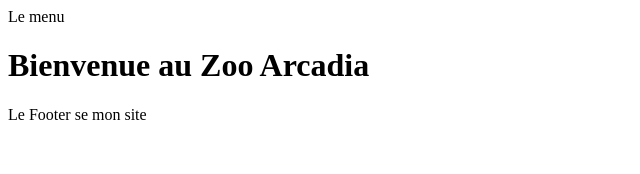
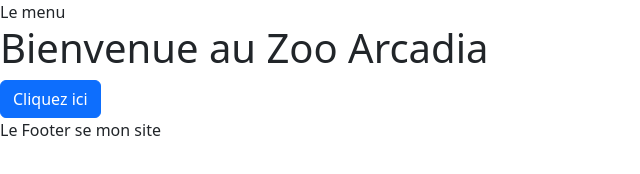
Before and after one commit to Nahillik/ArcadiaZoo, a website with bundled scripts: page index.html in a window 1280 px wide. Shown: the whole page, without its empty margins (0-640 px from the left). Built offline with nearby package versions, Linux system fonts and the light colour scheme; files whose address does not match are found by name.

Commit message:
ADD bootstrap
Ajout de bootstrap

```diff
--- a/index.html
+++ b/index.html
@@ -1,9 +1,11 @@
 <!DOCTYPE html>
-<html lang="en">
+<html lang="fr">
 <head>
     <meta charset="UTF-8">
     <meta name="viewport" content="width=device-width, initial-scale=1.0">
     <link rel="stylesheet" href="styles.css">
+    <link rel="stylesheet" href="node_modules/bootstrap/dist/css/bootstrap.min.css">
+    <link rel="stylesheet" href="node_modules/bootstrap-icons/font/bootstrap-icons.min.css">
     <title>Arcadia-Zoo</title>
 </head>
 <body>
@@ -21,5 +23,6 @@
     </footer>
 
     <script type="module" src="Router/Router.js"></script>
+    <script src="node_modules/bootstrap/dist/js/bootstrap.bundle.min.js"></script>
 </body>
 </html>
--- /dev/null
+++ b/package.json
@@ -0,0 +1,6 @@
+{
+  "dependencies": {
+    "bootstrap": "^5.3.3",
+    "bootstrap-icons": "^1.11.3"
+  }
+}
--- a/pages/home.html
+++ b/pages/home.html
@@ -1 +1,3 @@
 <h1>Bienvenue au Zoo Arcadia</h1>
+<button class="btn btn-primary">Cliquez ici</button>
+    <script src="node_modules/bootstrap/dist/js/bootstrap.bundle.min.js"></script>
--- /dev/null
+++ b/styles/main.scss
@@ -0,0 +1,2 @@
+@import url("/node_modules/bootstrap-icons/font/bootstrap-icons.css");
+@import 'custom';
```
Also changed, not shown: 2 other files.
